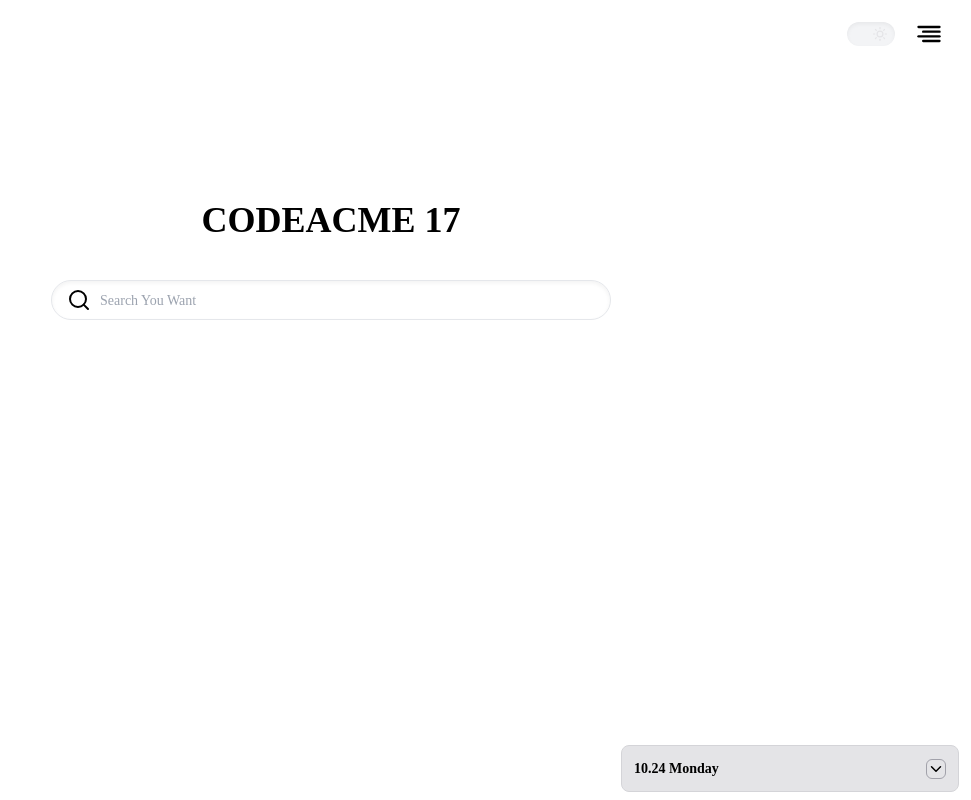
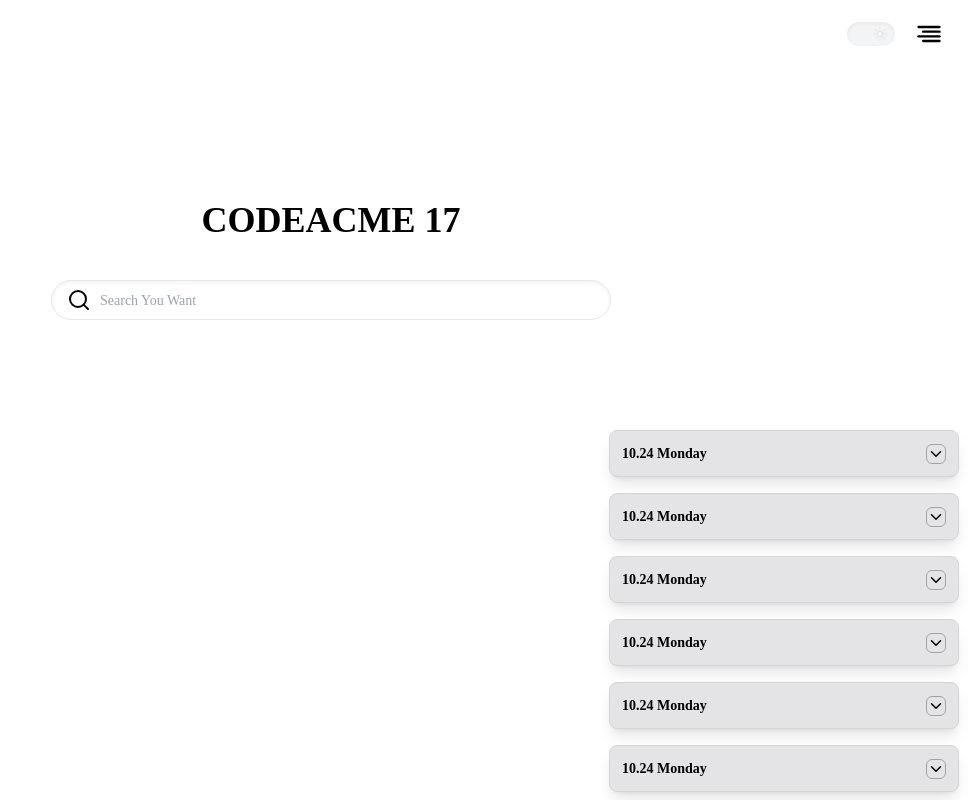
Before and after one commit to codeacme17/ILL-Newtab-Extention, a React (Create React App) app: page / in a window 1280 px wide. Shown: the whole page, without its empty margins (309-1280 px from the left). Built offline with nearby package versions, Linux system fonts and the light colour scheme.

Commit message:
UPDATE SIDE BAR @2022.10.24

```diff
--- a/src/components/Searchbar/index.jsx
+++ b/src/components/Searchbar/index.jsx
@@ -36,7 +36,7 @@ export default class Search extends Component {
             <input
               type="text"
               className="mt-10 w-[560px] h-10 px-12
-                         text-dark-300 outline-none rounded-3xl focus:rounded-md ease-in-out duration-200 text-md dark:text-main-400 border-[1px] border-black shadow-inner dark:border-main-500 dark:bg-main-800 placeholder:text-sm placeholder:text-dark-100 dark:placeholder:text-main-600 transition-[border]"
+                         text-dark-300 outline-none rounded-3xl focus:rounded-md ease-in-out duration-200 text-md dark:text-main-400 border-[1px] border-black shadow-inner dark:border-main-500 dark:bg-main-800 placeholder:text-sm placeholder:text-dark-100 dark:placeholder:text-main-600"
               placeholder="Search You Want"
               ref={this.InputRef}
               onKeyUp={this.search}
--- a/src/components/Sidebar/Calendar/index.jsx
+++ b/src/components/Sidebar/Calendar/index.jsx
@@ -4,6 +4,7 @@ import ArrowupIcon from "../../../icons/arrowup";
 export default class Calendar extends Component {
   constructor() {
     super();
+
     this.state = {
       nowDate: "10.24 Monday",
       detailVisible: false,
@@ -33,10 +34,10 @@ export default class Calendar extends Component {
         </header>
 
         <div
-          className={`bg-main-100 dark:text-main-200 dark:bg-main-700 ease-in-out duration-300 transition-[height,padding]
+          className={`bg-main-100 dark:text-main-200 dark:bg-main-700 ease-in-out duration-300 overflow-hidden rounded-b-md
                       ${detailVisible ? "h-60 p-3" : "h-0 p-0"}`}
         >
-          123123
+          <div>123123</div>
         </div>
       </section>
     );
--- a/src/components/Sidebar/index.jsx
+++ b/src/components/Sidebar/index.jsx
@@ -4,7 +4,12 @@ import Calendar from "./Calendar";
 export default class Sidebar extends Component {
   render() {
     return (
-      <section className="h-full pointer-events-none w-[350px] pr-3 fixed right-0 top-0 flex flex-col-reverse">
+      <section className="silder w-[370px] pr-3 pl-2 mt-16 fixed right-0 top-0 flex flex-col-reverse overflow-y-scroll overflow-x-auto">
+        <Calendar />
+        <Calendar />
+        <Calendar />
+        <Calendar />
+        <Calendar />
         <Calendar />
       </section>
     );
--- a/src/css/index.scss
+++ b/src/css/index.scss
@@ -1,5 +1,8 @@
 @import "./tailwind.scss";
 
+html {
+  transition: background-color 0.3s ease-in-out;
+}
 html.dark {
   background-color: #27272a;
 }
--- a/src/css/tailwind.scss
+++ b/src/css/tailwind.scss
@@ -3,12 +3,21 @@
 @tailwind utilities;
 
 @layer components {
-  // Layout of per item in sidebar
-  .silder-item {
-    @apply w-full border-[1px] border-main-300 bg-main-200  dark:border-main-700 dark:bg-neutral-800 my-2 rounded-lg pointer-events-auto overflow-hidden;
+  .silder {
+    height: calc(100% - 4rem);
+    // Layout of per item in sidebar
+    .silder-item {
+      @apply w-full border-[1px] shadow-lg border-main-300 bg-main-200  dark:border-main-700 dark:bg-neutral-800 my-2 rounded-lg pointer-events-auto;
 
-    header {
-      @apply text-[14px] dark:text-main-400 font-semibold flex justify-between items-center p-3;
+      header {
+        @apply text-[14px] dark:text-main-400 font-semibold flex justify-between items-center p-3;
+      }
     }
   }
+  .silder::-webkit-scrollbar {
+    @apply bg-none w-1;
+  }
+  .silder::-webkit-scrollbar-thumb {
+    @apply bg-main-400 dark:bg-main-600 rounded-xl;
+  }
 }
```
